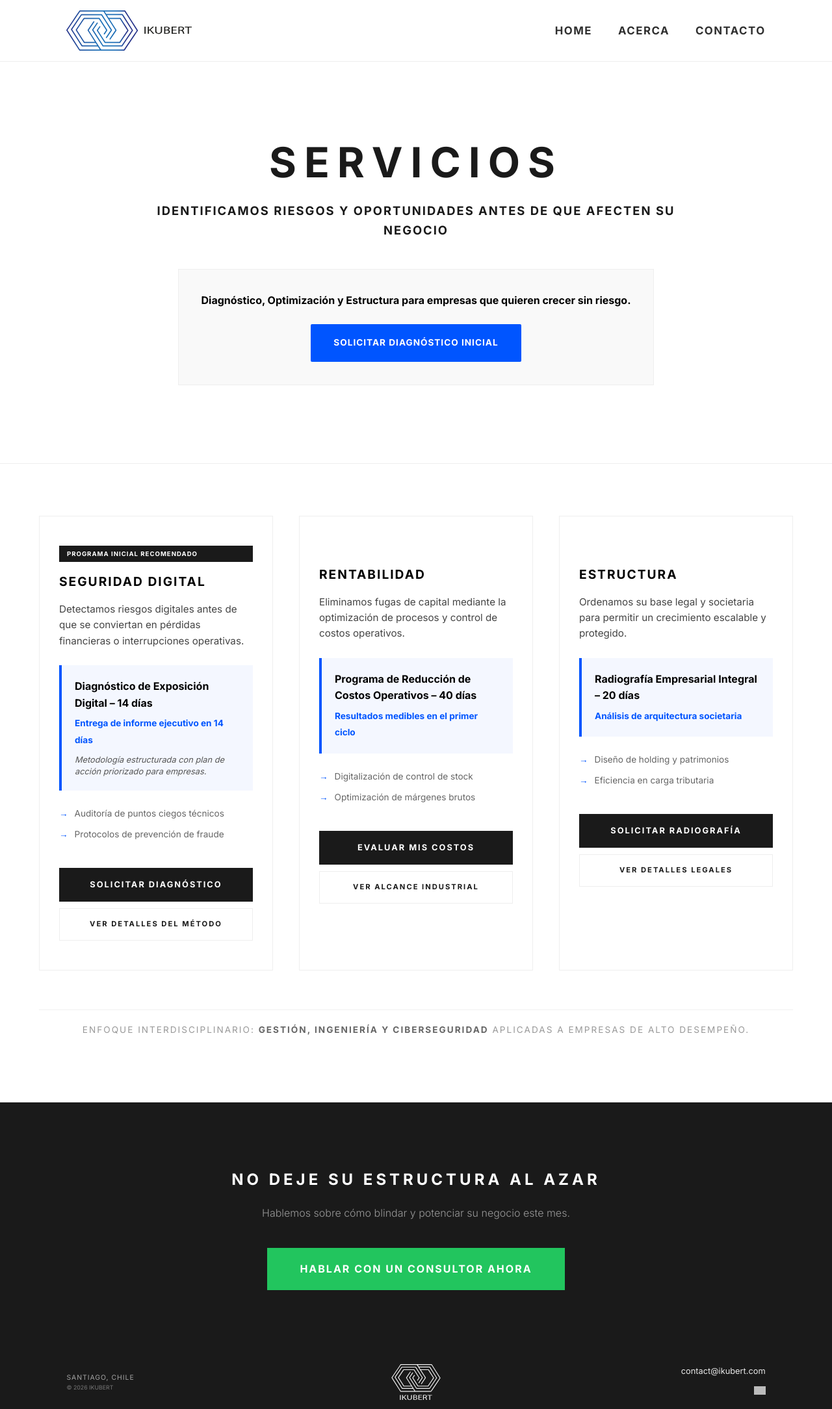
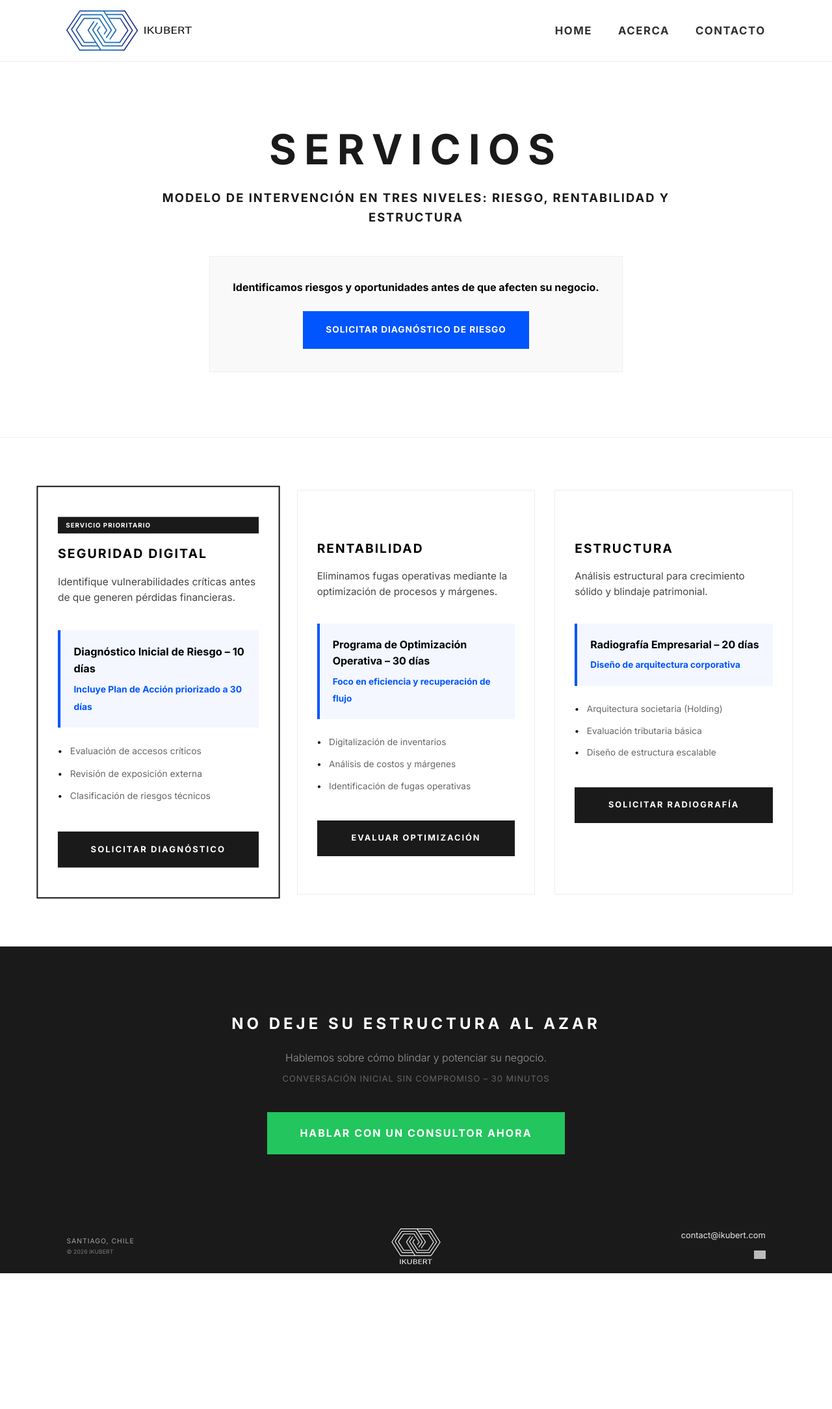
Before and after one commit to IKUBERT/ikubert.github.io, a Jekyll site: the page built from servicios.html, in a window 1280 px wide. Shown: the whole page at 65% size. Built offline with Jekyll 4.4.1, drawn with Linux system fonts in a browser that asks for light colours; after the commit the page ends 1960 px from its top, so only the background shows below that; grey boxes are pictures that could not be loaded.

Commit message:
Update servicios.html

```diff
--- a/servicios.html
+++ b/servicios.html
@@ -4,7 +4,6 @@ title: Servicios | IKUBERT
 ---
 
 <style>
-    /* Estilos Globales de la Página */
     .service-line-card {
         background: #fff;
         border: 1px solid #eee;
@@ -19,6 +18,13 @@ title: Servicios | IKUBERT
     .service-line-card:hover {
         border-color: #1a1a1a;
         box-shadow: 0 15px 40px rgba(0,0,0,0.08);
+    }
+
+    /* Destaque visual para el Producto de Entrada */
+    .featured-card {
+        border: 2px solid #1a1a1a;
+        transform: scale(1.02);
+        z-index: 2;
     }
 
     .priority-tag {
@@ -50,7 +56,6 @@ title: Servicios | IKUBERT
         min-height: 60px;
     }
 
-    /* Caja de Impacto - Servicio Estrella */
     .star-service-box {
         background: #f4f7ff;
         border-left: 4px solid #0055ff;
@@ -72,15 +77,6 @@ title: Servicios | IKUBERT
         font-weight: 600;
     }
 
-    .method-proof {
-        font-size: 0.8rem;
-        margin-top: 10px;
-        color: #555;
-        line-height: 1.4;
-        font-style: italic;
-    }
-
-    /* Listado de Beneficios */
     .benefit-list {
         list-style: none;
         padding: 0;
@@ -90,24 +86,23 @@ title: Servicios | IKUBERT
     .benefit-item {
         font-size: 0.85rem;
         color: #666;
-        margin-bottom: 10px;
+        margin-bottom: 12px;
         display: flex;
-        align-items: center;
+        align-items: flex-start;
     }
 
     .benefit-item::before {
-        content: "→";
-        margin-right: 10px;
-        color: #0055ff;
+        content: "•";
+        margin-right: 12px;
+        color: #1a1a1a;
         font-weight: 900;
     }
 
-    /* Botones de Acción */
     .btn-action {
         background: #1a1a1a;
         color: #fff;
         text-decoration: none;
-        padding: 15px;
+        padding: 16px;
         text-align: center;
         font-size: 0.8rem;
         font-weight: 700;
@@ -122,123 +117,93 @@ title: Servicios | IKUBERT
         color: #1a1a1a;
     }
 
-    .btn-secondary {
-        background: #fff;
-        color: #1a1a1a;
-        margin-top: 10px;
-        font-size: 0.7rem;
-        border: 1px solid #eee;
-    }
-
-    /* FIX MÓVIL */
     @media (max-width: 768px) {
-        .hero-servicios { padding: 60px 15px !important; }
-        .hero-servicios h1 { font-size: 2.5rem !important; letter-spacing: 6px !important; }
-        .hero-servicios p { font-size: 0.9rem !important; letter-spacing: 1px !important; }
-
-        .cta-box-hero {
-            padding: 25px 20px !important;
-            width: 100% !important;
-            box-sizing: border-box;
-        }
-        .cta-box-hero p { font-size: 0.95rem !important; margin-bottom: 20px !important; line-height: 1.4 !important; }
-
-        .btn-hero {
-            display: block !important;
-            width: 100% !important;
-            padding: 18px 10px !important;
-            font-size: 0.8rem !important;
-        }
-
-        .grid-servicios { gap: 30px !important; padding: 0 15px !important; }
+        .featured-card { transform: scale(1); border: 1px solid #eee; }
+        .hero-servicios h1 { font-size: 2.8rem !important; }
+        .grid-servicios { gap: 40px !important; }
     }
 </style>
 
-<header class="hero-servicios" style="text-align: center; padding: 120px 20px; background: #fff; border-bottom: 1px solid #eee; width: 100%; box-sizing: border-box;">
+<header class="hero-servicios" style="text-align: center; padding: 100px 20px; background: #fff; border-bottom: 1px solid #eee; width: 100%; box-sizing: border-box;">
     <div style="max-width: 900px; margin: 0 auto;">
         <h1 style="font-size: 4rem; letter-spacing: 12px; font-weight: 800; text-transform: uppercase; line-height: 1.1; margin: 0;">Servicios</h1>
-        <p style="font-size: 1.15rem; color: #1a1a1a; letter-spacing: 2px; text-transform: uppercase; margin: 25px 0 45px; font-weight: 600;">Identificamos riesgos y oportunidades antes de que afecten su negocio</p>
+        <p style="font-size: 1.15rem; color: #1a1a1a; letter-spacing: 2px; text-transform: uppercase; margin: 25px 0 45px; font-weight: 600;">Modelo de intervención en tres niveles: Riesgo, Rentabilidad y Estructura</p>
 
         <div class="cta-box-hero" style="background: #f9f9f9; padding: 35px; display: inline-block; border: 1px solid #eee; max-width: 100%; box-sizing: border-box;">
-            <p style="font-size: 1rem; font-weight: 600; margin-bottom: 25px; color: #000; line-height: 1.5;">Diagnóstico, Optimización y Estructura para empresas que quieren crecer sin riesgo.</p>
-            <a href="{{ site.baseurl }}/contacto" class="btn-hero" style="background: #0055ff; color: #fff; padding: 18px 35px; text-decoration: none; font-weight: 700; text-transform: uppercase; letter-spacing: 1px; font-size: 0.85rem; display: inline-block; border-radius: 2px;">Solicitar Diagnóstico Inicial</a>
+            <p style="font-size: 1rem; font-weight: 600; margin-bottom: 25px; color: #000; line-height: 1.5;">Identificamos riesgos y oportunidades antes de que afecten su negocio.</p>
+            <a href="{{ site.baseurl }}/contacto" style="background: #0055ff; color: #fff; padding: 18px 35px; text-decoration: none; font-weight: 700; text-transform: uppercase; letter-spacing: 1px; font-size: 0.85rem; display: inline-block;">Solicitar Diagnóstico de Riesgo</a>
         </div>
     </div>
 </header>
 
 <main class="section-home" style="max-width: 1200px; margin: 0 auto; padding: 80px 20px;">
-    <div class="grid grid-servicios" style="margin-top: 0; padding: 0;">
+    <div class="grid grid-servicios" style="margin-top: 0; padding: 0; display: grid; grid-template-columns: repeat(auto-fit, minmax(300px, 1fr)); gap: 30px;">
 
-        <div class="service-line-card">
-            <span class="priority-tag">Programa Inicial Recomendado</span>
+        <div class="service-line-card featured-card">
+            <span class="priority-tag">Servicio Prioritario</span>
             <h2 class="line-title">Seguridad Digital</h2>
-            <p class="line-desc">Detectamos riesgos digitales antes de que se conviertan en pérdidas financieras o interrupciones operativas.</p>
+            <p class="line-desc">Identifique vulnerabilidades críticas antes de que generen pérdidas financieras.</p>
 
             <div class="star-service-box">
-                <span class="star-name">Diagnóstico de Exposición Digital – 14 días</span>
-                <span class="star-promise">Entrega de informe ejecutivo en 14 días</span>
-                <p class="method-proof">Metodología estructurada con plan de acción priorizado para empresas.</p>
+                <span class="star-name">Diagnóstico Inicial de Riesgo – 10 días</span>
+                <span class="star-promise">Incluye Plan de Acción priorizado a 30 días</span>
             </div>
 
             <ul class="benefit-list">
-                <li class="benefit-item">Auditoría de puntos ciegos técnicos</li>
-                <li class="benefit-item">Protocolos de prevención de fraude</li>
+                <li class="benefit-item">Evaluación de accesos críticos</li>
+                <li class="benefit-item">Revisión de exposición externa</li>
+                <li class="benefit-item">Clasificación de riesgos técnicos</li>
             </ul>
 
             <a href="{{ site.baseurl }}/contacto" class="btn-action">Solicitar Diagnóstico</a>
-            <a href="#" class="btn-action btn-secondary">Ver detalles del método</a>
         </div>
 
         <div class="service-line-card">
-            <div style="height: 29px;" class="mobile-hide"></div>
+            <div style="height: 29px;"></div>
             <h2 class="line-title">Rentabilidad</h2>
-            <p class="line-desc">Eliminamos fugas de capital mediante la optimización de procesos y control de costos operativos.</p>
+            <p class="line-desc">Eliminamos fugas operativas mediante la optimización de procesos y márgenes.</p>
 
             <div class="star-service-box">
-                <span class="star-name">Programa de Reducción de Costos Operativos – 40 días</span>
-                <span class="star-promise">Resultados medibles en el primer ciclo</span>
+                <span class="star-name">Programa de Optimización Operativa – 30 días</span>
+                <span class="star-promise">Foco en eficiencia y recuperación de flujo</span>
             </div>
 
             <ul class="benefit-list">
-                <li class="benefit-item">Digitalización de control de stock</li>
-                <li class="benefit-item">Optimización de márgenes brutos</li>
+                <li class="benefit-item">Digitalización de inventarios</li>
+                <li class="benefit-item">Análisis de costos y márgenes</li>
+                <li class="benefit-item">Identificación de fugas operativas</li>
             </ul>
 
-            <a href="{{ site.baseurl }}/contacto" class="btn-action">Evaluar Mis Costos</a>
-            <a href="#" class="btn-action btn-secondary">Ver alcance industrial</a>
+            <a href="{{ site.baseurl }}/contacto" class="btn-action">Evaluar Optimización</a>
         </div>
 
         <div class="service-line-card">
-            <div style="height: 29px;" class="mobile-hide"></div>
+            <div style="height: 29px;"></div>
             <h2 class="line-title">Estructura</h2>
-            <p class="line-desc">Ordenamos su base legal y societaria para permitir un crecimiento escalable y protegido.</p>
+            <p class="line-desc">Análisis estructural para crecimiento sólido y blindaje patrimonial.</p>
 
             <div class="star-service-box">
-                <span class="star-name">Radiografía Empresarial Integral – 20 días</span>
-                <span class="star-promise">Análisis de arquitectura societaria</span>
+                <span class="star-name">Radiografía Empresarial – 20 días</span>
+                <span class="star-promise">Diseño de arquitectura corporativa</span>
             </div>
 
             <ul class="benefit-list">
-                <li class="benefit-item">Diseño de holding y patrimonios</li>
-                <li class="benefit-item">Eficiencia en carga tributaria</li>
+                <li class="benefit-item">Arquitectura societaria (Holding)</li>
+                <li class="benefit-item">Evaluación tributaria básica</li>
+                <li class="benefit-item">Diseño de estructura escalable</li>
             </ul>
 
             <a href="{{ site.baseurl }}/contacto" class="btn-action">Solicitar Radiografía</a>
-            <a href="#" class="btn-action btn-secondary">Ver detalles legales</a>
         </div>
 
-    </div>
-
-    <div style="text-align: center; margin-top: 60px; padding: 20px; border-top: 1px solid #f0f0f0;">
-        <p style="font-size: 0.85rem; color: #999; text-transform: uppercase; letter-spacing: 2px; font-weight: 400;">
-            Enfoque interdisciplinario: <span style="color:#666; font-weight:600;">gestión, ingeniería y ciberseguridad</span> aplicadas a empresas de alto desempeño.
-        </p>
     </div>
 </main>
 
 <div style="background: #1a1a1a; padding: 100px 20px; text-align: center; color: #fff;">
     <h2 style="text-transform: uppercase; letter-spacing: 5px; font-size: 1.5rem; font-weight: 800; margin-bottom: 20px;">No deje su estructura al azar</h2>
-    <p style="color: #999; margin-bottom: 40px; font-weight: 300;">Hablemos sobre cómo blindar y potenciar su negocio este mes.</p>
+    <p style="color: #999; margin-bottom: 10px; font-weight: 300;">Hablemos sobre cómo blindar y potenciar su negocio.</p>
+    <p style="color: #666; font-size: 0.8rem; text-transform: uppercase; letter-spacing: 1px; margin-bottom: 40px;">Conversación inicial sin compromiso – 30 minutos</p>
+
     <a href="https://wa.me/56989374989" style="background: #22c55e; color: #fff; padding: 20px 50px; text-decoration: none; font-weight: 700; letter-spacing: 2px; text-transform: uppercase; display: inline-block;">
         Hablar con un Consultor Ahora
     </a>
```
